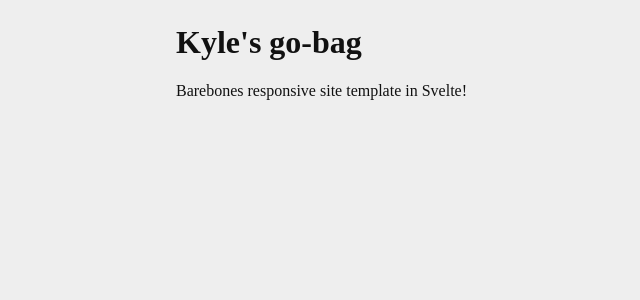
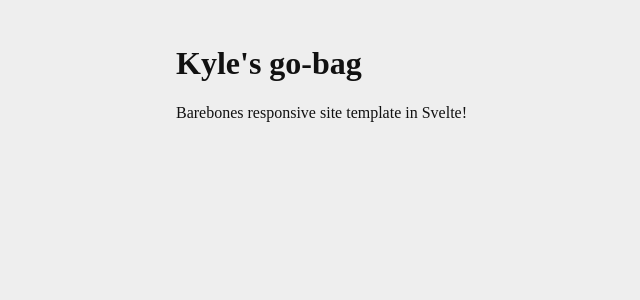
Before and after one commit to kowsen/go-bag, a Svelte app: page / in a window 1280 px wide. Shown: the top 300 px of the page, without its empty margins (138-778 px from the left). Built offline with nearby package versions, Linux system fonts and the light colour scheme.

Commit message:
Change margin to padding for app

```diff
--- a/src/App.svelte
+++ b/src/App.svelte
@@ -9,6 +9,6 @@
 
 <style>
   main {
-    margin: 24px;
+    padding: 24px;
   }
 </style>
```
